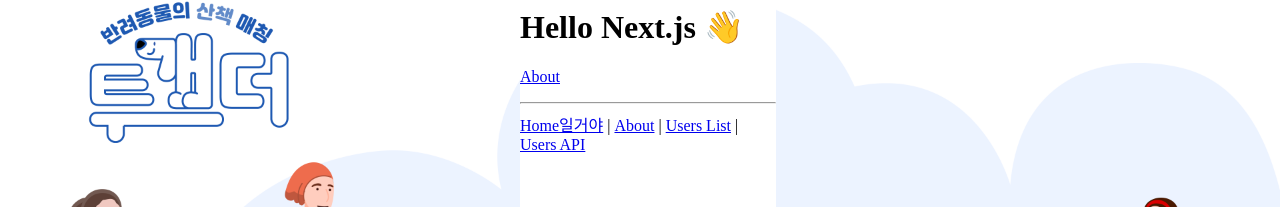
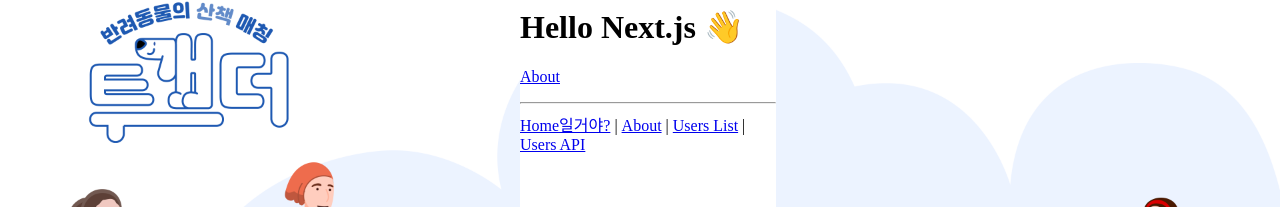
Before and after one commit to Jungki96/Re-Twogather, a Next.js app: page / in a window 1280 px wide. Shown: the part 151-358 px from the top of the page. Built offline with nearby package versions, Linux system fonts and the light colour scheme.

Commit message:
one commit

```diff
--- a/components/common/Layout.tsx
+++ b/components/common/Layout.tsx
@@ -22,7 +22,7 @@ const Layout = ({ children, title = "Twogather" }: Props) => (
       <footer>
         <hr />
         <nav>
-          <Link href="/">Home일거야</Link> | <Link href="/about">About</Link> |{" "}
+          <Link href="/">Home일거야?</Link> | <Link href="/about">About</Link> |{" "}
           <Link href="/users">Users List</Link> | <a href="/api/users">Users API</a>
         </nav>
       </footer>
```
